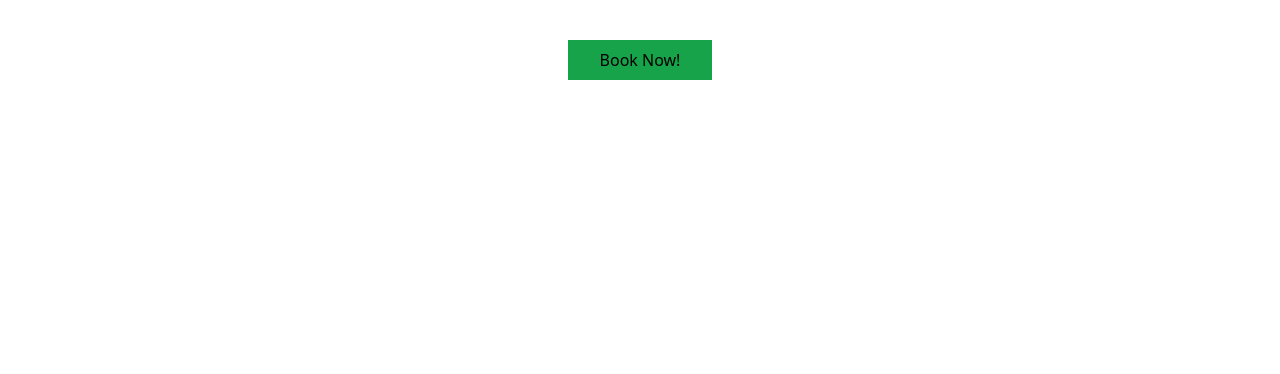
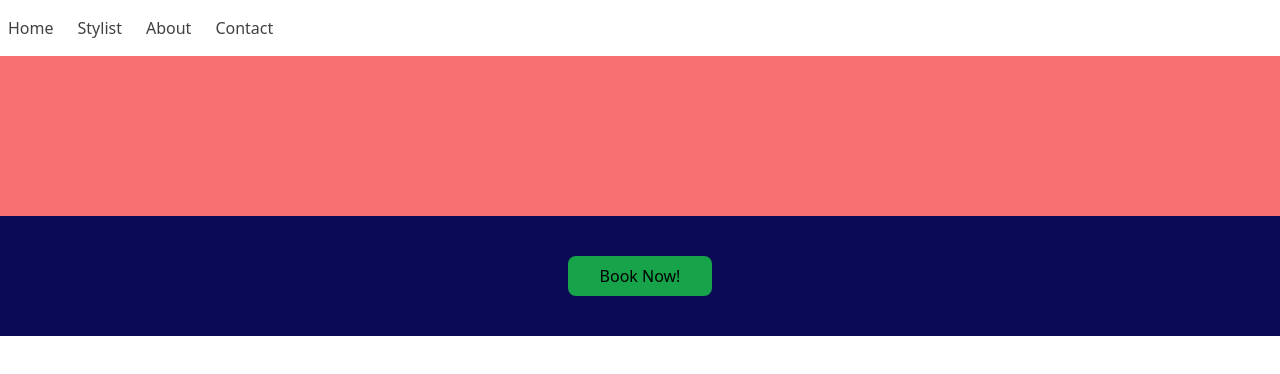
Before and after one commit to LillianOquendo/Haute-House-Project, a React (Create React App) app in the folder frontend/: page / in a window 1280 px wide. Shown: the top 374 px of the page. Built offline with nearby package versions, Linux system fonts and the light colour scheme.

Commit message:
navbar and banner

```diff
--- a/frontend/src/App.js
+++ b/frontend/src/App.js
@@ -1,6 +1,7 @@
 import logo from './logo.svg';
 import Home from './Home'
 import Navbar from './Header/Navbar';
+import Banner from './Header/Banner'
 import React from 'react';
 import Stylist from './Stylist';
 import About from './About';
@@ -17,8 +18,11 @@ function App() {
   return (
     <div className='main'>
       <nav className='navbar-container'>
-        <Navbar />
+        <Navbar stylist={<Stylist />} />
       </nav>
+      <div className="banner">
+        <Banner />
+      </div>
 
       <div>
         <Routes>
--- /dev/null
+++ b/frontend/src/Header/Banner.js
@@ -0,0 +1,14 @@
+import React from "react";
+
+function Banner() {
+
+
+
+    return (
+        <div className="banner">
+            <img></img>
+        </div>
+
+    )
+}
+export default Banner
--- /dev/null
+++ b/frontend/src/Header/Logo.js
@@ -0,0 +1,9 @@
+import React from "react";
+
+function Logo() {
+    return (
+        <div className="logo-container">
+            <img></img>
+        </div>
+    )
+}
--- a/frontend/src/Header/Navbar.js
+++ b/frontend/src/Header/Navbar.js
@@ -6,10 +6,60 @@ function Navbar() {
 
 
     return (
+        <nav>
         <div>
-
-        </div>
-    )
-}
+        <div
+        class="!visible hidden grow basis-[100%] items-center lg:!flex lg:basis-auto"
+        id="navbarSupportedContentY"
+        data-te-collapse-item>
+        <ul
+          class="mr-auto flex flex-col lg:flex-row"
+          data-te-navbar-nav-ref>
+          <li class="mb-4 lg:mb-0 lg:pr-2" data-te-nav-item-ref>
+            <a
+              class="block transition duration-150 ease-in-out hover:text-neutral-700 focus:text-neutral-700 disabled:text-black/30 dark:hover:text-white dark:focus:text-white lg:p-2 [&.active]:text-black/90"
+              href="#!"
+              data-te-nav-link-ref
+              data-te-ripple-init
+              data-te-ripple-color="light"
+              >Home</a
+            >
+          </li>
+          <li class="mb-4 lg:mb-0 lg:pr-2" data-te-nav-item-ref>
+            <a
+              class="block transition duration-150 ease-in-out hover:text-neutral-700 focus:text-neutral-700 disabled:text-black/30 dark:hover:text-white dark:focus:text-white lg:p-2 [&.active]:text-black/90"
+              href="#!"
+              data-te-nav-link-ref
+              data-te-ripple-init
+              data-te-ripple-color="light"
+              >Stylist</a
+            >
+          </li>
+          <li class="mb-4 lg:mb-0 lg:pr-2" data-te-nav-item-ref>
+            <a
+              class="block transition duration-150 ease-in-out hover:text-neutral-700 focus:text-neutral-700 disabled:text-black/30 dark:hover:text-white dark:focus:text-white lg:p-2 [&.active]:text-black/90"
+              href="#!"
+              data-te-nav-link-ref
+              data-te-ripple-init
+              data-te-ripple-color="light"
+              >About</a
+            >
+          </li>
+          <li class="mb-2 lg:mb-0 lg:pr-2" data-te-nav-item-ref>
+            <a
+              class="block transition duration-150 ease-in-out hover:text-neutral-700 focus:text-neutral-700 disabled:text-black/30 dark:hover:text-white dark:focus:text-white lg:p-2 [&.active]:text-black/90"
+              href="#!"
+              data-te-nav-link-ref
+              data-te-ripple-init
+              data-te-ripple-color="light"
+              >Contact</a
+            >
+          </li>
+        </ul>
+      </div>
+    </div>
+  </nav>
+  )
+  }
 
 export default Navbar
--- a/frontend/src/Home.js
+++ b/frontend/src/Home.js
@@ -9,9 +9,10 @@ function Home() {
 
 
     return (
-
+            <div className="home-container">
             <div className="book-now-button-container">
                 <button type="button" className="book-now-button" onClick={handleClick}>Book Now!</button>
+            </div>
             </div>
 
     )
--- a/frontend/src/index.css
+++ b/frontend/src/index.css
@@ -4,19 +4,27 @@
 
 @layer components{
   /*Home Page CSS*/
-    .home-container{
-        @apply bg-black py-0 px-0;
+    .main{
+        @apply bg-hautehouse_navy flex-auto; /* px-96 py-96 */
 
     }
 
     .book-now-button-container{
-        @apply bg-white container py-10 px-10 mx-0 min-w-full flex flex-col items-center;
+        @apply py-10 px-10 mx-0 min-w-full flex flex-col items-center;
 
     }
 
     .book-now-button{
-        @apply bg-green-600 py-2 px-8 ;
+        @apply bg-green-600 py-2 px-8 rounded-lg;
 
+    }
+
+    .banner{
+        @apply bg-red-400 px-10 py-10 relative flex w-full items-center justify-between;
+    }
+
+    .navbar-container{
+        @apply relative flex w-full items-center justify-between bg-white py-2 text-neutral-600 shadow-lg hover:text-neutral-700 focus:text-neutral-700 dark:bg-neutral-600 dark:text-neutral-200 md:flex-wrap md:justify-start
     }
 /*Stylist Page CSS*/
 
--- a/frontend/tailwind.config.js
+++ b/frontend/tailwind.config.js
@@ -2,7 +2,11 @@
 module.exports = {
   content: ["./src/**/*.{html,js}"],
   theme: {
-    extend: {},
+    extend: {
+      colors: {
+        hautehouse_navy: '#0A0A55'
+      },
+    },
   },
   plugins: [],
 }
```
Also changed, not shown: 1 other file (tests, documents, lock files or other folders).
